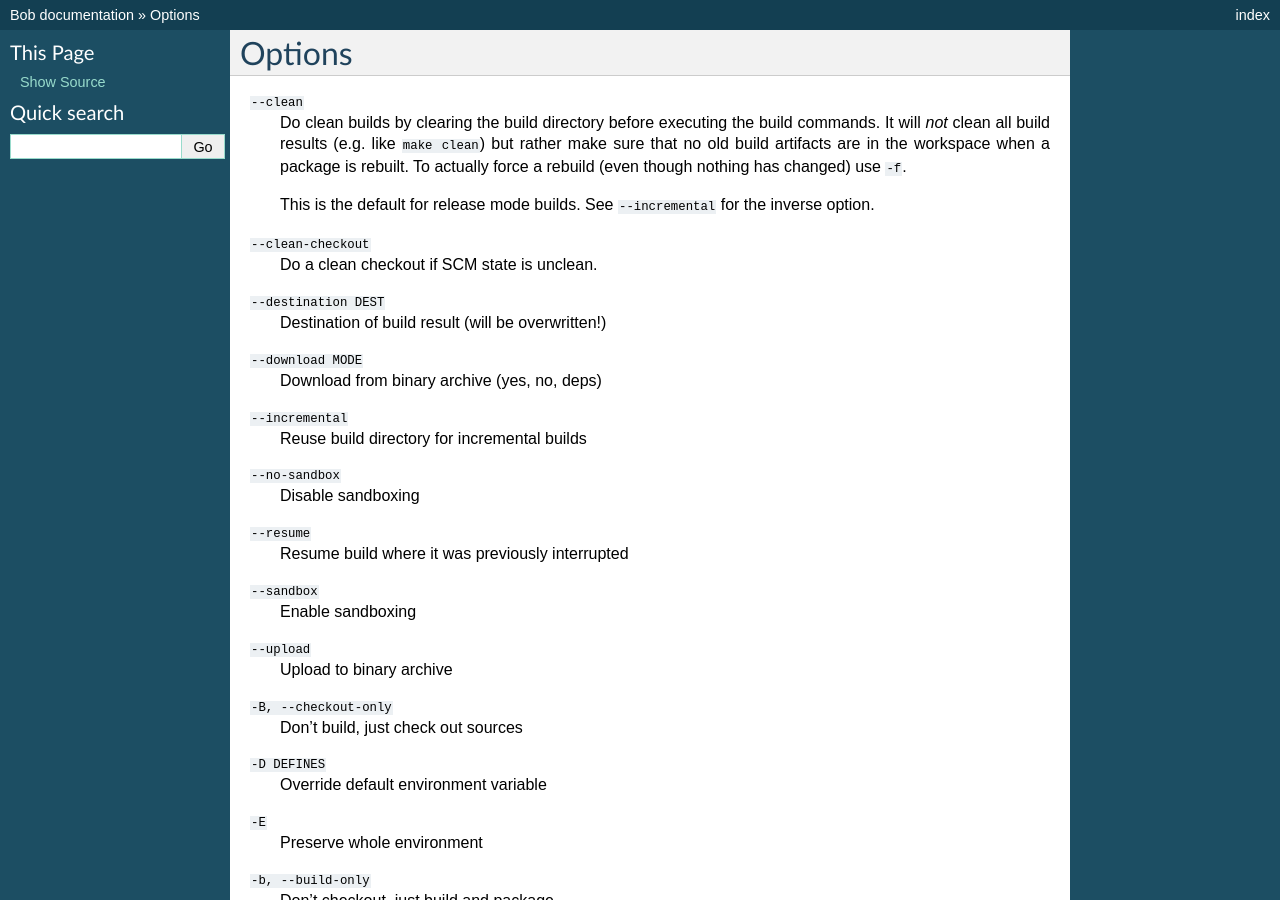
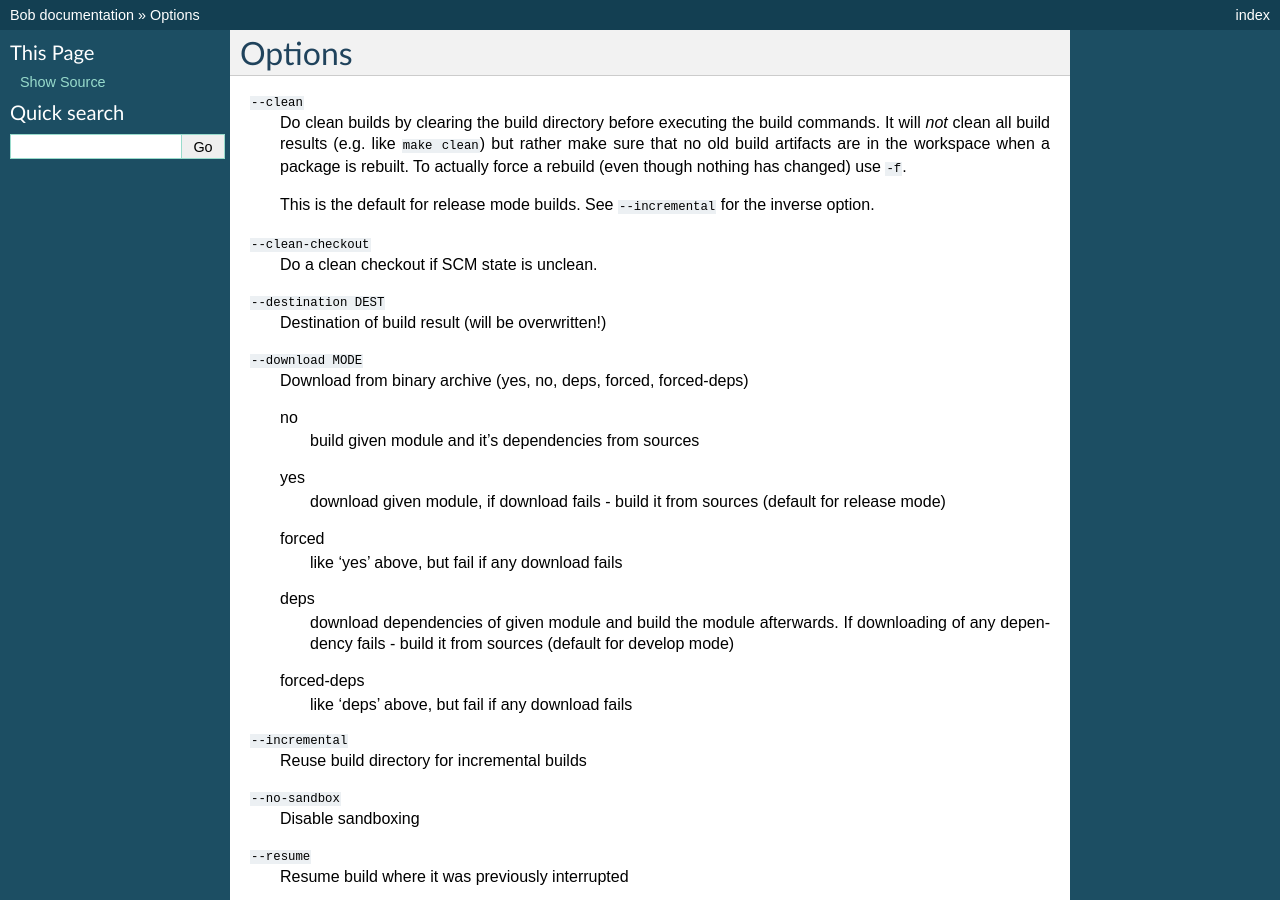
Before and after one commit to BobBuildTool/bob, a Sphinx documentation site: the page built from doc/manpages/bob-build-dev.rst, in a window 1280 px wide and 900 px high. Built offline with Sphinx 7.4.7, drawn with Linux system fonts in a browser that asks for light colours; formulas are drawn with MathJax 3; the version number could not be read and is left out.

Commit message:
doc: extended description of --download

```diff
--- a/doc/manpages/bob-build-dev.rst
+++ b/doc/manpages/bob-build-dev.rst
@@ -18,7 +18,21 @@ Options
     Destination of build result (will be overwritten!)
 
 ``--download MODE``
-    Download from binary archive (yes, no, deps)
+    Download from binary archive (yes, no, deps, forced, forced-deps)
+
+    no
+      build given module and it's dependencies from sources
+    yes
+      download given module, if download fails - build it from sources
+      (default for release mode)
+    forced
+      like 'yes' above, but fail if any download fails
+    deps
+      download dependencies of given module and build the module
+      afterwards. If downloading of any dependency fails - build it
+      from sources (default for develop mode)
+    forced-deps
+      like 'deps' above, but fail if any download fails
 
 ``--incremental``
     Reuse build directory for incremental builds
```
